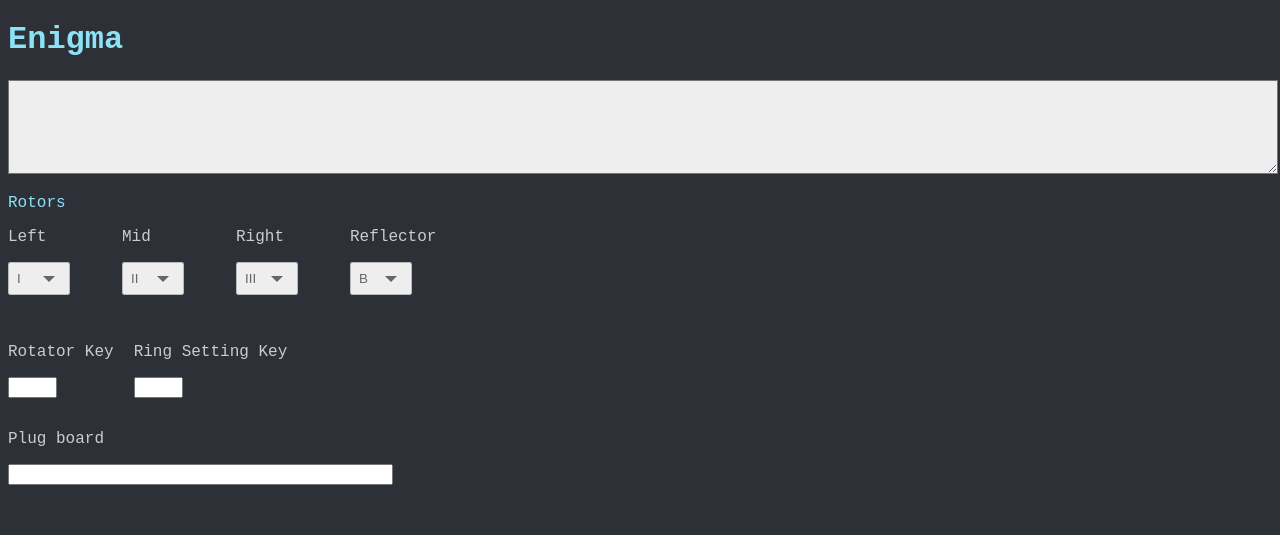
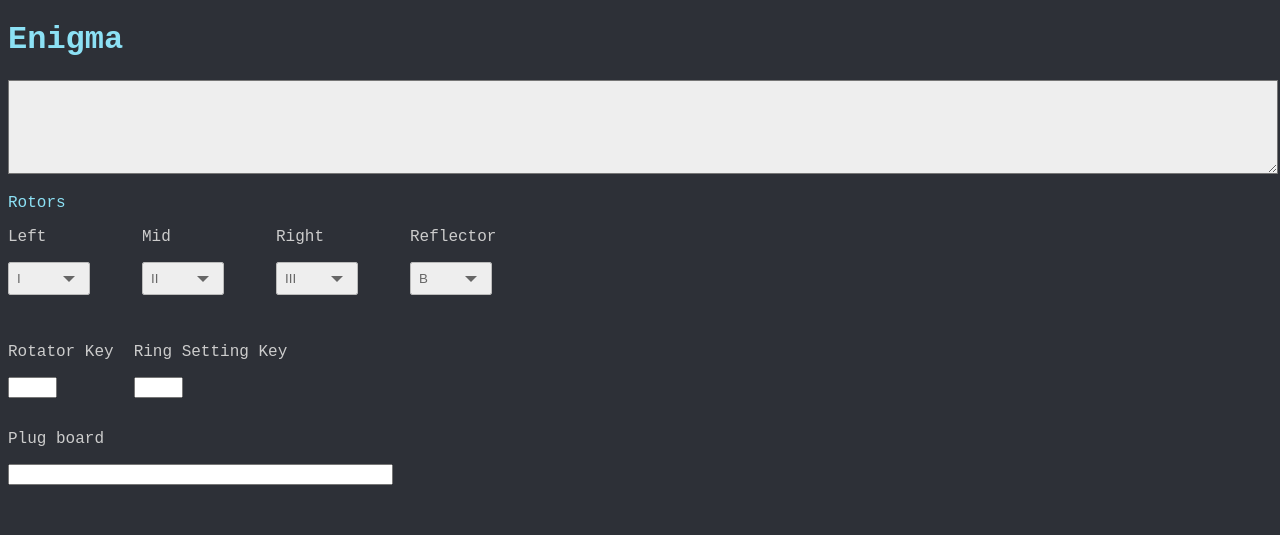
Before and after one commit to TheFiveBoxingWizardsJumpQuickly/CipherToolBox, a Flask app: page /enigma in a window 1280 px wide. Shown: the top 535 px of the page. Run offline with Flask 2, Linux system fonts and the light colour scheme; parts of the project's set-up code (start-up, migrations or seed data) failed here and were passed over; some libraries are stand-ins or nearby versions.

Commit message:
small design fix

```diff
--- a/app/static/css/style.css
+++ b/app/static/css/style.css
@@ -149,7 +149,7 @@ ul {
 	background-color: #eeeeee;
 }
 .cp_ipselect.cp_sl01.small {
-	width: 60px;
+	width: 80px;
 	margin-top: 1em;
 	margin-bottom: 1em;
 	background-color: #eeeeee;
```
